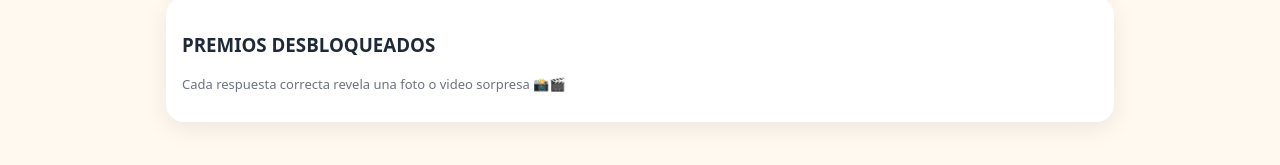
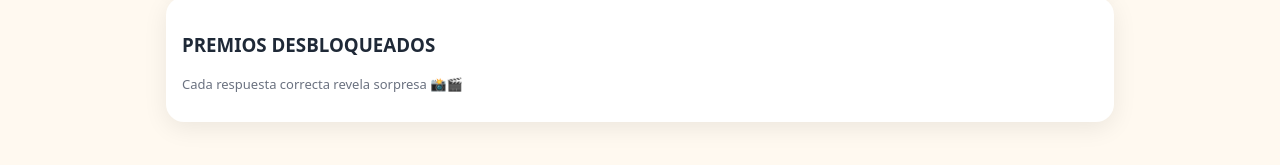
Before and after one commit to Gaalcemo/ISABELLA-JUEGO-DE-PREGUNTAS, a plain HTML site: page index.html in a window 1280 px wide. Shown: the part 400-565 px from the top of the page. Drawn offline with Linux system fonts and the light colour scheme.

Commit message:
Update index.html

```diff
--- a/index.html
+++ b/index.html
@@ -80,7 +80,7 @@ button.option.wrong{border-color:var(--bad);outline:3px solid rgba(220,38,38,.2)
 
     <div class="card">
       <h3>PREMIOS DESBLOQUEADOS</h3>
-      <p class="small">Cada respuesta correcta revela una foto o video sorpresa 📸🎬</p>
+      <p class="small">Cada respuesta correcta revela sorpresa 📸🎬</p>
       <div id="galeria" class="gallery"></div>
     </div>
 
```
